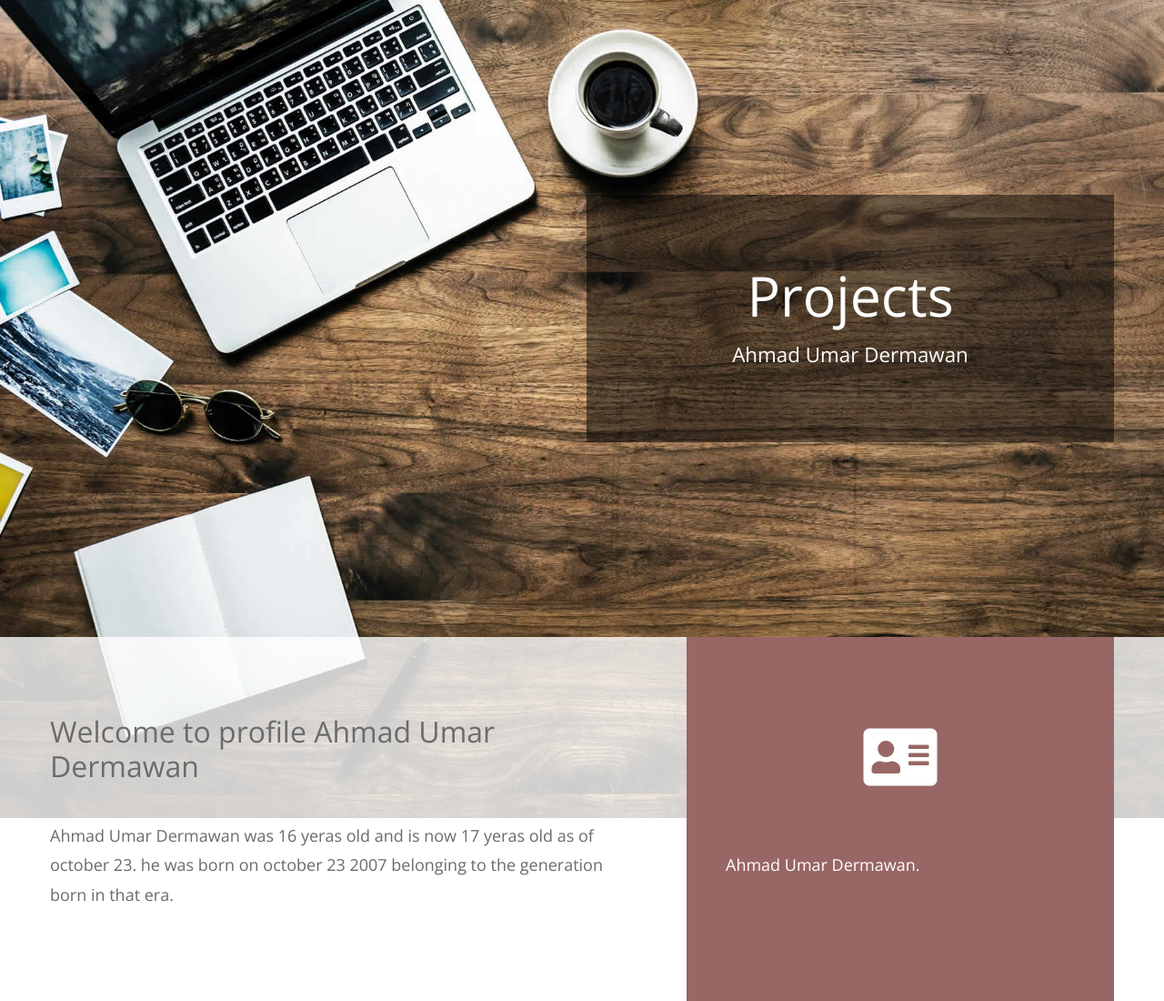
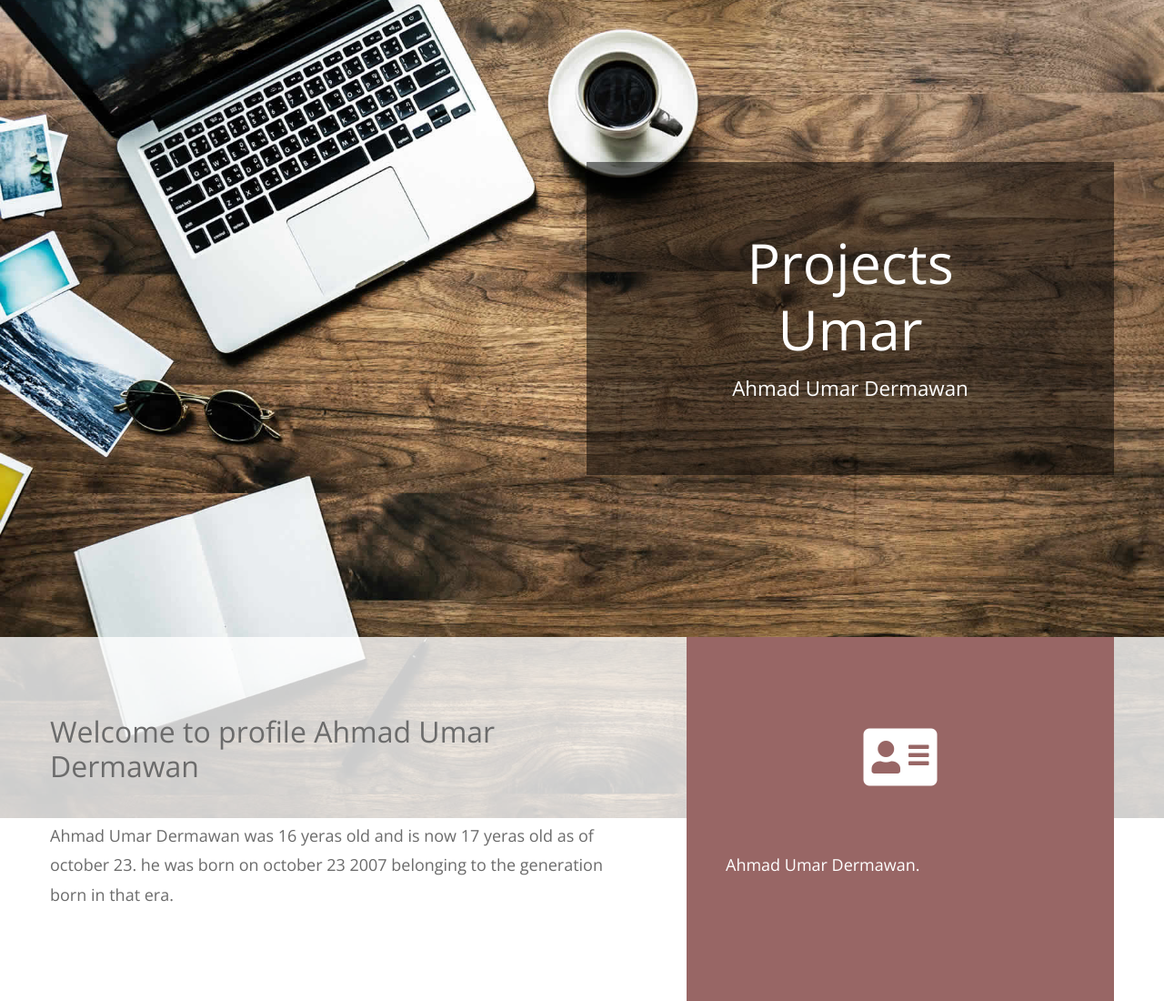
Before and after one commit to ilhamgantng/fileke3-personal, a plain HTML site: page index.html in a window 1280 px wide. Shown: the top 1100 px of the page at 91% size. Drawn offline with nearby package versions, Linux system fonts and the light colour scheme.

Commit message:
Update index.html

```diff
--- a/index.html
+++ b/index.html
@@ -1,4 +1,4 @@
-<!DOCTYPE html>
+ <!DOCTYPE html>
 <html lang="en">
   <head>
     <meta charset="UTF-8" />
@@ -9,11 +9,6 @@
     <link rel="stylesheet" href="css/bootstrap.min.css" />
     <link rel="stylesheet" href="css/templatemo-style.css" />
     <title>PROFILE AHMAD UMAR</title>
-
-<!--
-Mini Profile Template
-https://templatemo.com/tm-530-mini-profile
--->
   </head>
   <body>
     <!-- Welcome Section -->
@@ -25,7 +20,7 @@ https://templatemo.com/tm-530-mini-profile
             <!-- Black transparent bg -->
             <div class="ml-auto mr-0 tm-bg-black-transparent text-white tm-brand-container-inner">
               <div class="tm-brand-container text-center">
-                <h1 class="tm-brand-name">Projects</h1>
+                <h1 class="tm-brand-name">Projects Umar</h1>
                 <p class="tm-brand-description mb-0">Ahmad Umar Dermawan</p>
               </div>
             </div>
```
